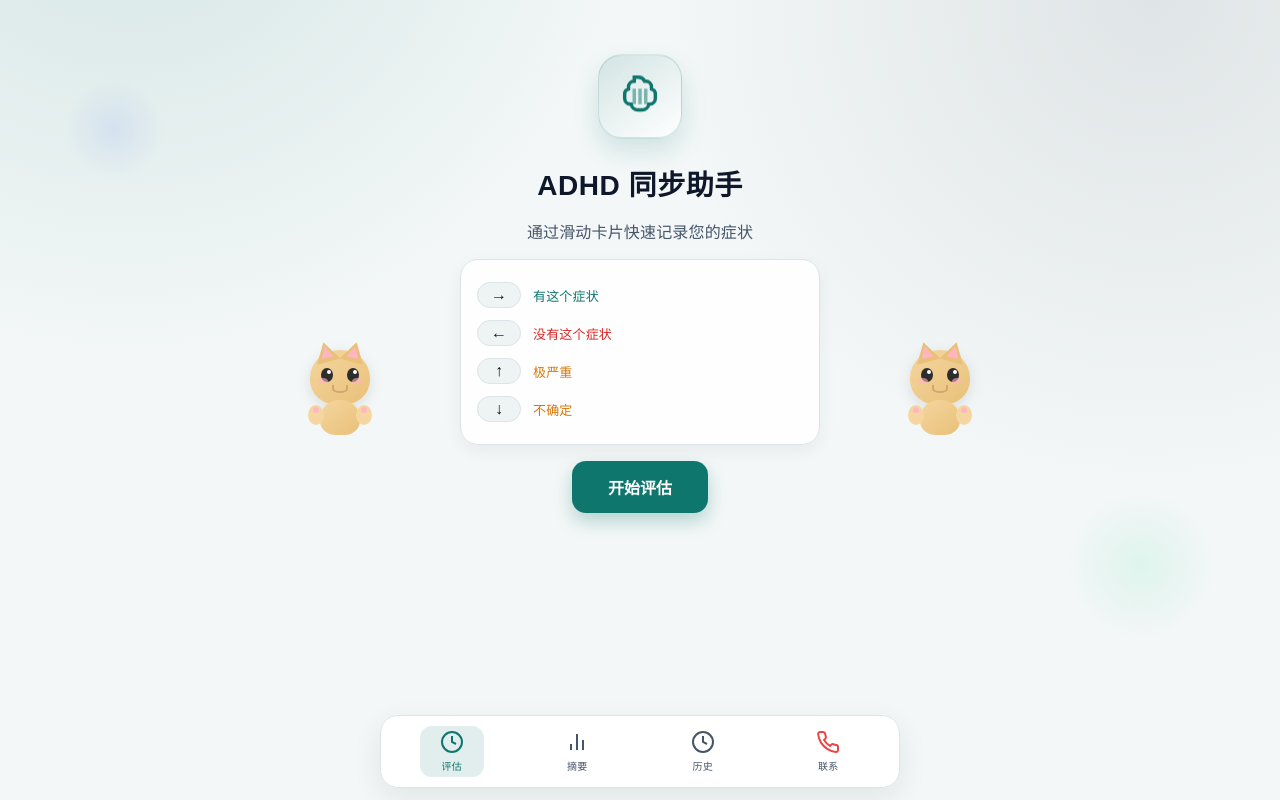
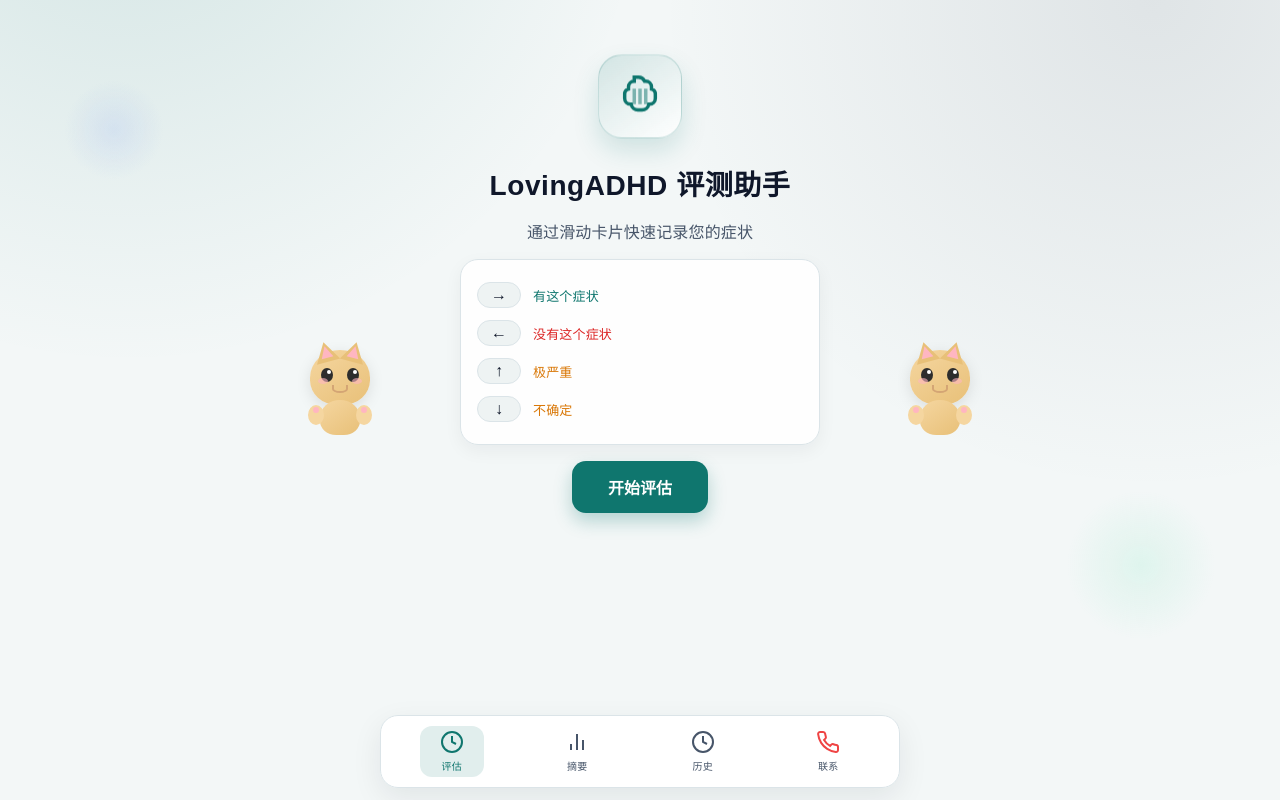
Before and after one commit to wayne66666171/adhd-sync, a Next.js app: page / in a window 1280 px wide. Built offline with nearby package versions, Linux system fonts and the light colour scheme.

Commit message:
品牌更名：ADHD同步助手 → LovingADHD 评测助手

```diff
--- a/src/app/settings/page.tsx
+++ b/src/app/settings/page.tsx
@@ -46,7 +46,7 @@ export default function SettingsPage() {
             </svg>
           </span>
           <div>
-            <div style={{ fontWeight: 600 }}>ADHD 同步助手</div>
+            <div style={{ fontWeight: 600 }}>LovingADHD 评测助手</div>
             <div style={{ fontSize: '14px', color: 'var(--text-secondary)' }}>v1.0.0</div>
           </div>
         </div>
--- a/src/components/assessment/StartView.tsx
+++ b/src/components/assessment/StartView.tsx
@@ -13,7 +13,7 @@ export default function StartView({ onStart }: StartViewProps) {
           <path d="M9 8v8M15 8v8M12 8v8" opacity=".5"/>
         </svg>
       </div>
-      <h2>ADHD 同步助手</h2>
+      <h2>LovingADHD 评测助手</h2>
       <p>通过滑动卡片快速记录您的症状</p>
 
       <div className="swipe-guide">
```
Also changed, not shown: src/app/layout.tsx (+1 -1 lines).
